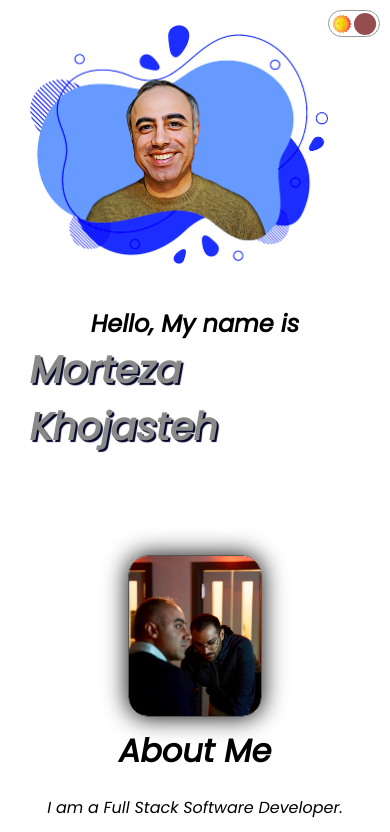
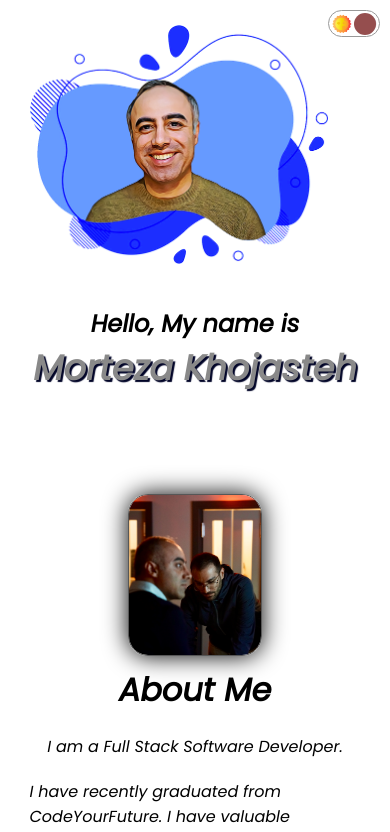
Before and after one commit to Morteza-Khojasteh/Portfolio, a React (Create React App) app: page / in a window 390 px wide. Shown: the top 832 px of the page. Built offline with nearby package versions, Linux system fonts and the light colour scheme.

Commit message:
feat: change font size

```diff
--- a/src/components/intro/intro.css
+++ b/src/components/intro/intro.css
@@ -119,7 +119,7 @@
     margin-top: 25px;
   }
   .intro-name {
-    font-size: 38px;
+    font-size: 35px;
   }
   .intro-desc {
     display: none;
```
